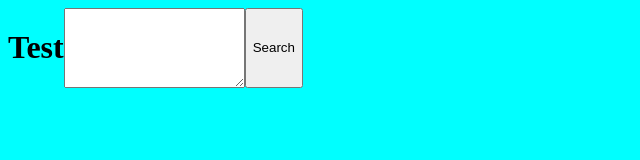
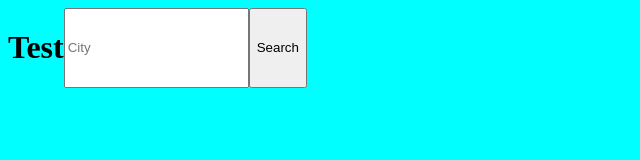
Before and after one commit to KevinHenleyCode/Forecast-App, a plain HTML site: page index.html in a window 1280 px wide. Shown: the full height of the page, 0-640 px from the left. Drawn offline with nearby package versions, Linux system fonts and the light colour scheme.

Commit message:
changed textarea to an input

```diff
--- a/index.html
+++ b/index.html
@@ -11,8 +11,9 @@
 
     <h1>Test</h1>
 
-    <textarea name="input" id="userCity" cols="20" rows="2"></textarea>
+    <input type="text" name="city" id="city" placeholder="City">
     <button>Search</button>
+    <p class="one"></p>
 
     <script src="https://cdnjs.cloudflare.com/ajax/libs/jquery/3.6.0/jquery.js"
         integrity="sha512-n/4gHW3atM3QqRcbCn6ewmpxcLAHGaDjpEBu4xZd47N0W2oQ+6q7oc3PXstrJYXcbNU1OHdQ1T7pAP+gi5Yu8g=="
```
